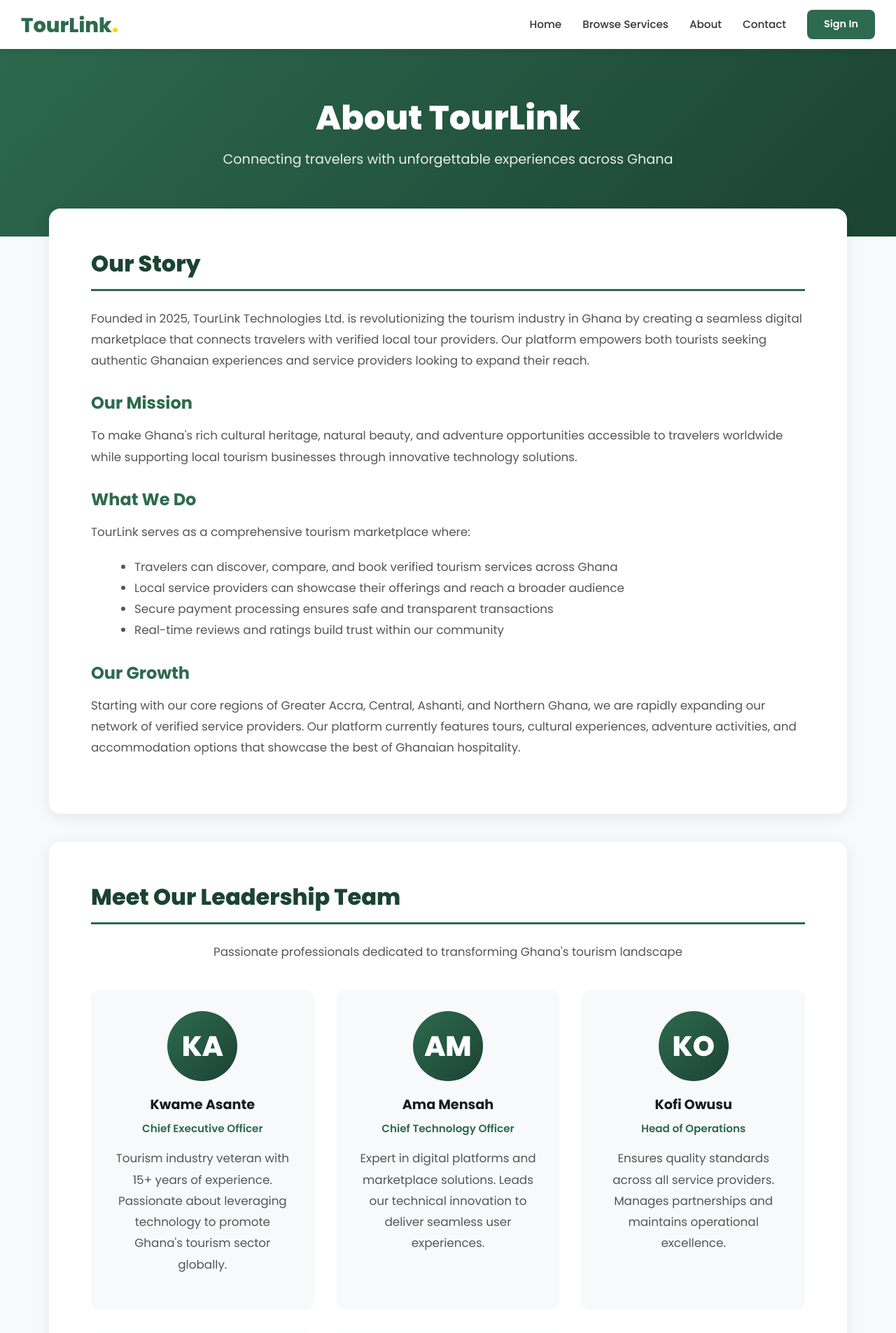
After one commit to princesscheryl/TourLink, a PHP site: page /view/about.php in a window 1280 px wide. The commit adds this page. Shown: the top 1905 px of the page at 70% size. Run offline with PHP 8.4, Linux system fonts and the light colour scheme.

Commit message:
Removed payment verification page for the provider and added About page

```diff
--- /dev/null
+++ b/view/about.php
@@ -0,0 +1,313 @@
+<!DOCTYPE html>
+<html lang="en">
+<head>
+    <meta charset="UTF-8">
+    <meta name="viewport" content="width=device-width, initial-scale=1.0">
+    <title>About Us - TourLink</title>
+    <link href="https://cdn.jsdelivr.net/npm/bootstrap@5.3.0/dist/css/bootstrap.min.css" rel="stylesheet">
+    <link href="https://cdnjs.cloudflare.com/ajax/libs/font-awesome/6.4.0/css/all.min.css" rel="stylesheet">
+    <link href="https://fonts.googleapis.com/css2?family=Poppins:wght@300;400;500;600;700;800&display=swap" rel="stylesheet">
+    <style>
+        * {
+            margin: 0;
+            padding: 0;
+            box-sizing: border-box;
+        }
+
+        body {
+            font-family: 'Poppins', sans-serif;
+            background: #f8f9fa;
+            min-height: 100vh;
+        }
+
+        /* Navigation */
+        .main-nav {
+            background: white;
+            box-shadow: 0 2px 10px rgba(0,0,0,0.1);
+            padding: 0;
+            position: fixed;
+            width: 100%;
+            top: 0;
+            z-index: 1000;
+        }
+
+        .nav-container {
+            max-width: 1400px;
+            margin: 0 auto;
+            padding: 0 30px;
+            display: flex;
+            justify-content: space-between;
+            align-items: center;
+            height: 70px;
+        }
+
+        .nav-left, .nav-right {
+            display: flex;
+            align-items: center;
+            gap: 30px;
+        }
+
+        .logo {
+            font-size: 1.8rem;
+            font-weight: 800;
+            color: #2d6a4f;
+            text-decoration: none;
+            transition: all 0.3s;
+        }
+
+        .logo:hover {
+            color: #1b4332;
+        }
+
+        .logo-dot {
+            color: #ffd700;
+            font-size: 2rem;
+        }
+
+        .nav-link {
+            color: #333;
+            text-decoration: none;
+            font-weight: 500;
+            font-size: 0.95rem;
+            transition: color 0.3s;
+        }
+
+        .nav-link:hover {
+            color: #2d6a4f;
+        }
+
+        .btn-nav {
+            padding: 10px 24px;
+            border-radius: 8px;
+            text-decoration: none;
+            font-weight: 600;
+            font-size: 0.9rem;
+            transition: all 0.3s;
+        }
+
+        .btn-nav-primary {
+            background: #2d6a4f;
+            color: white;
+        }
+
+        .btn-nav-primary:hover {
+            background: #1b4332;
+        }
+
+        /* Page Header */
+        .page-header {
+            background: linear-gradient(135deg, #2d6a4f 0%, #1b4332 100%);
+            color: white;
+            padding: 140px 0 80px;
+            text-align: center;
+        }
+
+        .page-header h1 {
+            font-size: 3rem;
+            font-weight: 800;
+            margin-bottom: 16px;
+        }
+
+        .page-header p {
+            font-size: 1.2rem;
+            opacity: 0.9;
+        }
+
+        /* Main Content */
+        .main-container {
+            max-width: 1200px;
+            margin: -40px auto 80px;
+            padding: 0 30px;
+        }
+
+        .content-card {
+            background: white;
+            border-radius: 16px;
+            padding: 60px;
+            box-shadow: 0 4px 20px rgba(0,0,0,0.08);
+            margin-bottom: 40px;
+        }
+
+        .content-card h2 {
+            font-size: 2rem;
+            font-weight: 800;
+            color: #1b4332;
+            margin-bottom: 24px;
+            padding-bottom: 16px;
+            border-bottom: 3px solid #2d6a4f;
+        }
+
+        .content-card h3 {
+            font-size: 1.5rem;
+            font-weight: 700;
+            color: #2d6a4f;
+            margin: 32px 0 16px;
+        }
+
+        .content-card p {
+            font-size: 1.05rem;
+            line-height: 1.8;
+            color: #555;
+            margin-bottom: 20px;
+        }
+
+        .team-grid {
+            display: grid;
+            grid-template-columns: repeat(auto-fit, minmax(280px, 1fr));
+            gap: 32px;
+            margin-top: 40px;
+        }
+
+        .team-member {
+            text-align: center;
+            padding: 30px;
+            background: #f8f9fa;
+            border-radius: 12px;
+            transition: all 0.3s;
+        }
+
+        .team-member:hover {
+            transform: translateY(-8px);
+            box-shadow: 0 8px 24px rgba(45, 106, 79, 0.2);
+        }
+
+        .member-avatar {
+            width: 100px;
+            height: 100px;
+            background: linear-gradient(135deg, #2d6a4f 0%, #1b4332 100%);
+            border-radius: 50%;
+            display: flex;
+            align-items: center;
+            justify-content: center;
+            margin: 0 auto 20px;
+            color: white;
+            font-size: 2.5rem;
+            font-weight: 800;
+        }
+
+        .member-name {
+            font-size: 1.2rem;
+            font-weight: 700;
+            color: #1a1a1a;
+            margin-bottom: 8px;
+        }
+
+        .member-role {
+            font-size: 0.95rem;
+            color: #2d6a4f;
+            font-weight: 600;
+            margin-bottom: 16px;
+        }
+
+        .member-bio {
+            font-size: 0.9rem;
+            color: #666;
+            line-height: 1.6;
+        }
+
+        /* Footer */
+        .simple-footer {
+            background: #1a1a1a;
+            color: white;
+            text-align: center;
+            padding: 30px 20px;
+            margin-top: 80px;
+        }
+    </style>
+</head>
+<body>
+    <!-- Navigation -->
+    <nav class="main-nav">
+        <div class="nav-container">
+            <div class="nav-left">
+                <a href="../index_tourlink.php" class="logo">TourLink<span class="logo-dot">.</span></a>
+            </div>
+            <div class="nav-right">
+                <a href="../index_tourlink.php" class="nav-link">Home</a>
+                <a href="all_services.php" class="nav-link">Browse Services</a>
+                <a href="about.php" class="nav-link active">About</a>
+                <a href="../index_tourlink.php#contact" class="nav-link">Contact</a>
+                <a href="../login/login.php" class="btn-nav btn-nav-primary">Sign In</a>
+            </div>
+        </div>
+    </nav>
+
+    <!-- Page Header -->
+    <div class="page-header">
+        <h1>About TourLink</h1>
+        <p>Connecting travelers with unforgettable experiences across Ghana</p>
+    </div>
+
+    <!-- Main Content -->
+    <div class="main-container">
+        <div class="content-card">
+            <h2>Our Story</h2>
+            <p>Founded in 2025, TourLink Technologies Ltd. is revolutionizing the tourism industry in Ghana by creating a seamless digital marketplace that connects travelers with verified local tour providers. Our platform empowers both tourists seeking authentic Ghanaian experiences and service providers looking to expand their reach.</p>
+
+            <h3>Our Mission</h3>
+            <p>To make Ghana's rich cultural heritage, natural beauty, and adventure opportunities accessible to travelers worldwide while supporting local tourism businesses through innovative technology solutions.</p>
+
+            <h3>What We Do</h3>
+            <p>TourLink serves as a comprehensive tourism marketplace where:</p>
+            <ul style="font-size: 1.05rem; line-height: 1.8; color: #555; margin-left: 30px; margin-bottom: 20px;">
+                <li>Travelers can discover, compare, and book verified tourism services across Ghana</li>
+                <li>Local service providers can showcase their offerings and reach a broader audience</li>
+                <li>Secure payment processing ensures safe and transparent transactions</li>
+                <li>Real-time reviews and ratings build trust within our community</li>
+            </ul>
+
+            <h3>Our Growth</h3>
+            <p>Starting with our core regions of Greater Accra, Central, Ashanti, and Northern Ghana, we are rapidly expanding our network of verified service providers. Our platform currently features tours, cultural experiences, adventure activities, and accommodation options that showcase the best of Ghanaian hospitality.</p>
+        </div>
+
+        <div class="content-card">
+            <h2>Meet Our Leadership Team</h2>
+            <p style="text-align: center; margin-bottom: 40px;">Passionate professionals dedicated to transforming Ghana's tourism landscape</p>
+
+            <div class="team-grid">
+                <div class="team-member">
+                    <div class="member-avatar">KA</div>
+                    <div class="member-name">Kwame Asante</div>
+                    <div class="member-role">Chief Executive Officer</div>
+                    <p class="member-bio">Tourism industry veteran with 15+ years of experience. Passionate about leveraging technology to promote Ghana's tourism sector globally.</p>
+                </div>
+
+                <div class="team-member">
+                    <div class="member-avatar">AM</div>
+                    <div class="member-name">Ama Mensah</div>
+                    <div class="member-role">Chief Technology Officer</div>
+                    <p class="member-bio">Expert in digital platforms and marketplace solutions. Leads our technical innovation to deliver seamless user experiences.</p>
+                </div>
+
+                <div class="team-member">
+                    <div class="member-avatar">KO</div>
+                    <div class="member-name">Kofi Owusu</div>
+                    <div class="member-role">Head of Operations</div>
+                    <p class="member-bio">Ensures quality standards across all service providers. Manages partnerships and maintains operational excellence.</p>
+                </div>
+
+                <div class="team-member">
+                    <div class="member-avatar">EA</div>
+                    <div class="member-name">Efua Agyeman</div>
+                    <div class="member-role">Marketing Director</div>
+                    <p class="member-bio">Creative strategist driving TourLink's brand presence. Connects with travelers and showcases Ghana's tourism potential.</p>
+                </div>
+
+                <div class="team-member">
+                    <div class="member-avatar">YB</div>
+                    <div class="member-name">Yaw Boateng</div>
+                    <div class="member-role">Customer Success Manager</div>
+                    <p class="member-bio">Dedicated to ensuring exceptional experiences for both travelers and service providers through outstanding support.</p>
+                </div>
+            </div>
+        </div>
+    </div>
+
+    <!-- Footer -->
+    <footer class="simple-footer">
+        <p>&copy; 2025 TourLink. All rights reserved.</p>
+    </footer>
+
+    <script src="https://cdn.jsdelivr.net/npm/bootstrap@5.3.0/dist/js/bootstrap.bundle.min.js"></script>
+</body>
+</html>
```
Also changed, not shown: actions/login_action.php (+3 -17 lines), actions/register_provider_action.php (+10 -3 lines), index_tourlink.php (+18 -3 lines).
